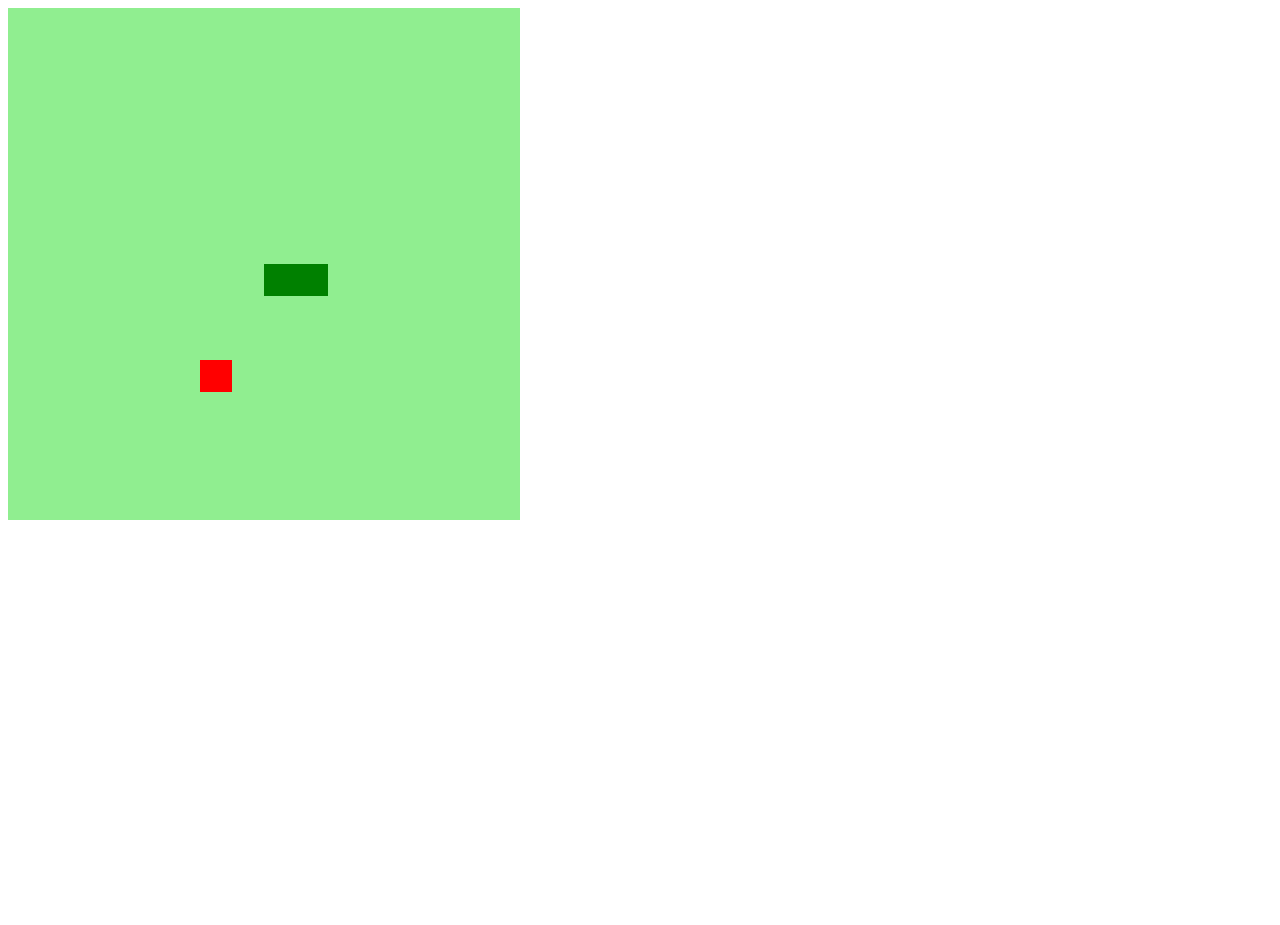
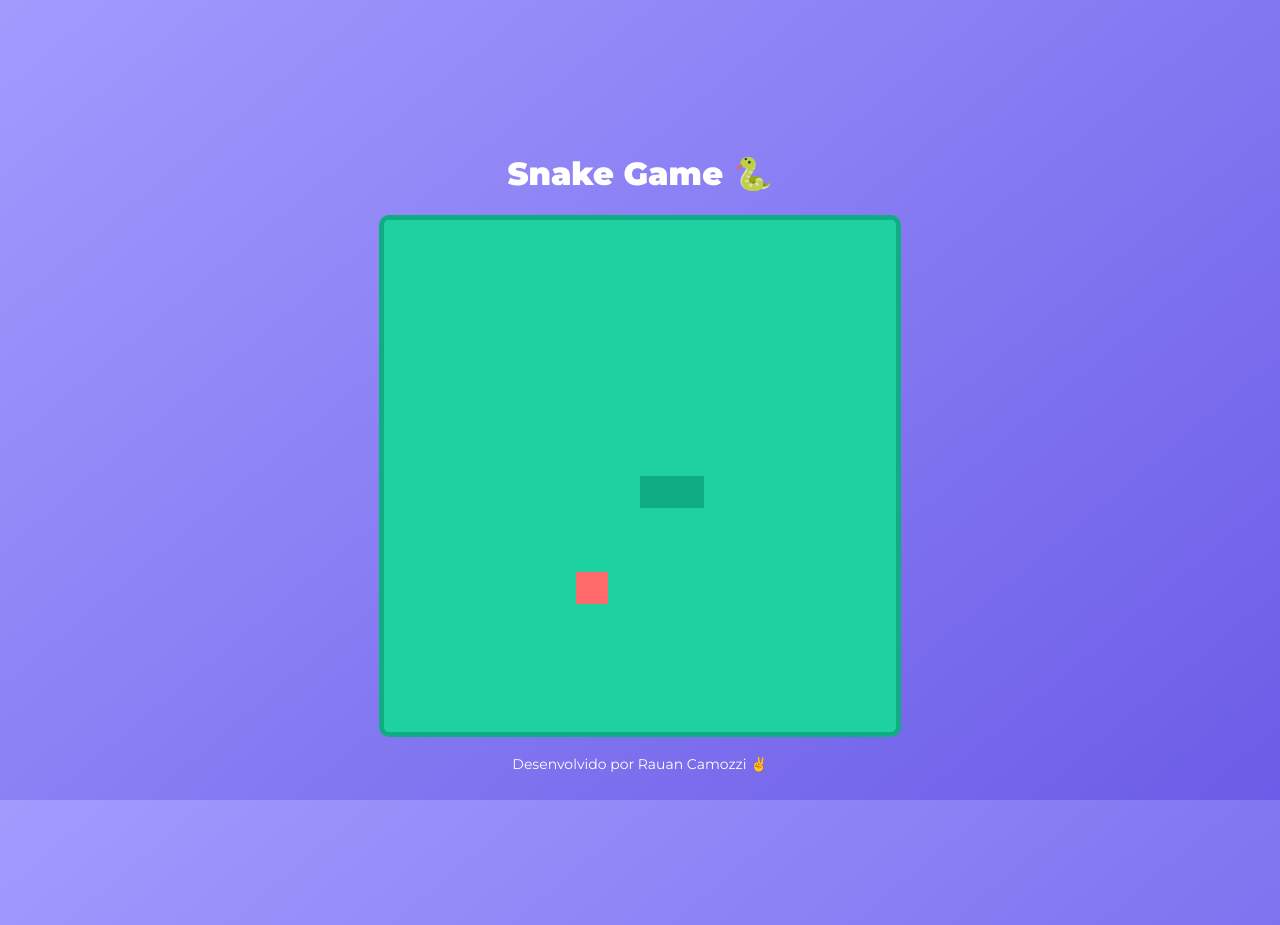
Before and after one commit to rauancamozzi/snake-game, a plain HTML site: page index.html in a window 1280 px wide. Before the commit the page ends 800 px from the top, so only its background shows below. Drawn offline with Linux system fonts and the light colour scheme.

Commit message:
:sparkles: Estilizando a página

```diff
--- a/index.html
+++ b/index.html
@@ -4,11 +4,16 @@
     <meta charset="UTF-8">
     <meta http-equiv="X-UA-Compatible" content="IE=edge">
     <meta name="viewport" content="width=device-width, initial-scale=1.0">
+    <link rel="preconnect" href="https://fonts.gstatic.com">
+    <link href="https://fonts.googleapis.com/css2?family=Montserrat:wght@400;900&display=swap" rel="stylesheet">
+    <link rel="shortcut icon" href="snake-16x16.png" />
     <link rel="stylesheet" href="style.css">
     <script defer src="script.js"></script>
     <title>Snake Game</title>
 </head>
 <body>
+    <h1>Snake Game 🐍</h1>
     <canvas id="snake" width="512" height="512"></canvas>
+    <h4>Desenvolvido por Rauan Camozzi ✌️</h4>
 </body>
 </html>
--- a/script.js
+++ b/script.js
@@ -13,19 +13,19 @@ let food ={
 }
 
 function createBackground(){
-    context.fillStyle = "lightgreen";
+    context.fillStyle = "#1dd1a1";
     context.fillRect(0, 0, 16*box, 16*box);
 }
 
 function createSnake (){
     for(i = 0; i < snake.length; i++){
-        context.fillStyle = "green";
+        context.fillStyle = "#10ac84";
         context.fillRect(snake[i].x, snake[i].y, box, box);
     }
 }
 
 function drawFood (){
-    context.fillStyle = "red";
+    context.fillStyle = "#ff6b6b";
     context.fillRect(food.x, food.y, box, box);
 }
 
--- a/style.css
+++ b/style.css
@@ -0,0 +1,26 @@
+body {
+    background-image: linear-gradient(140deg,#a29bfe, #6c5ce7);
+    background-repeat: no-repeat;
+    background-attachment: fixed;
+    display: flex;
+    justify-content: center;
+    align-items: center;
+    flex-direction: column;
+    padding: 125px;
+    font-family: 'Montserrat', sans-serif;
+    color: white;
+}
+
+h1 {
+    font-weight: 900;
+}
+
+canvas {
+    border: 5px solid #10ac84;
+    border-radius: 10px;
+}
+
+h4 {
+    font-weight: 400;
+    font-size: 14px;
+}
```
Also changed, not shown: snake-16x16.png (added).
